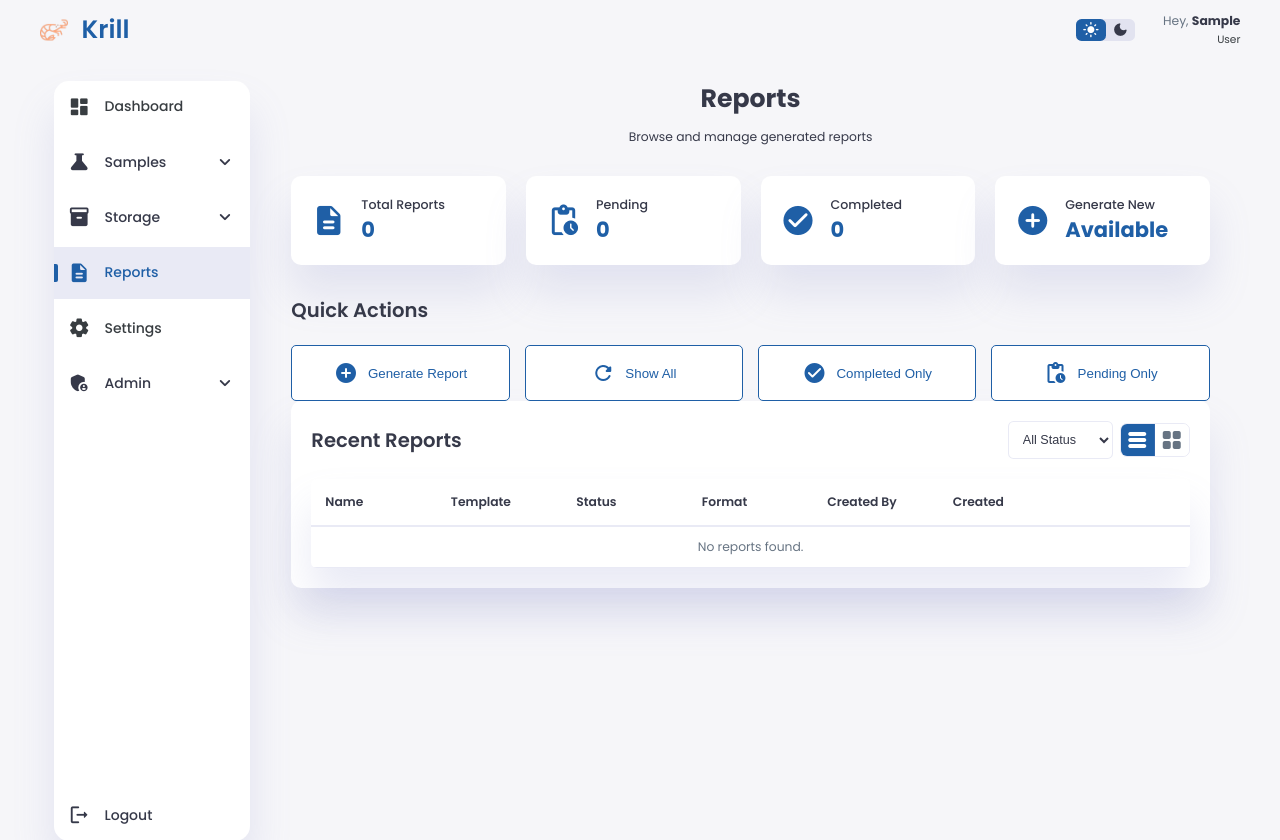
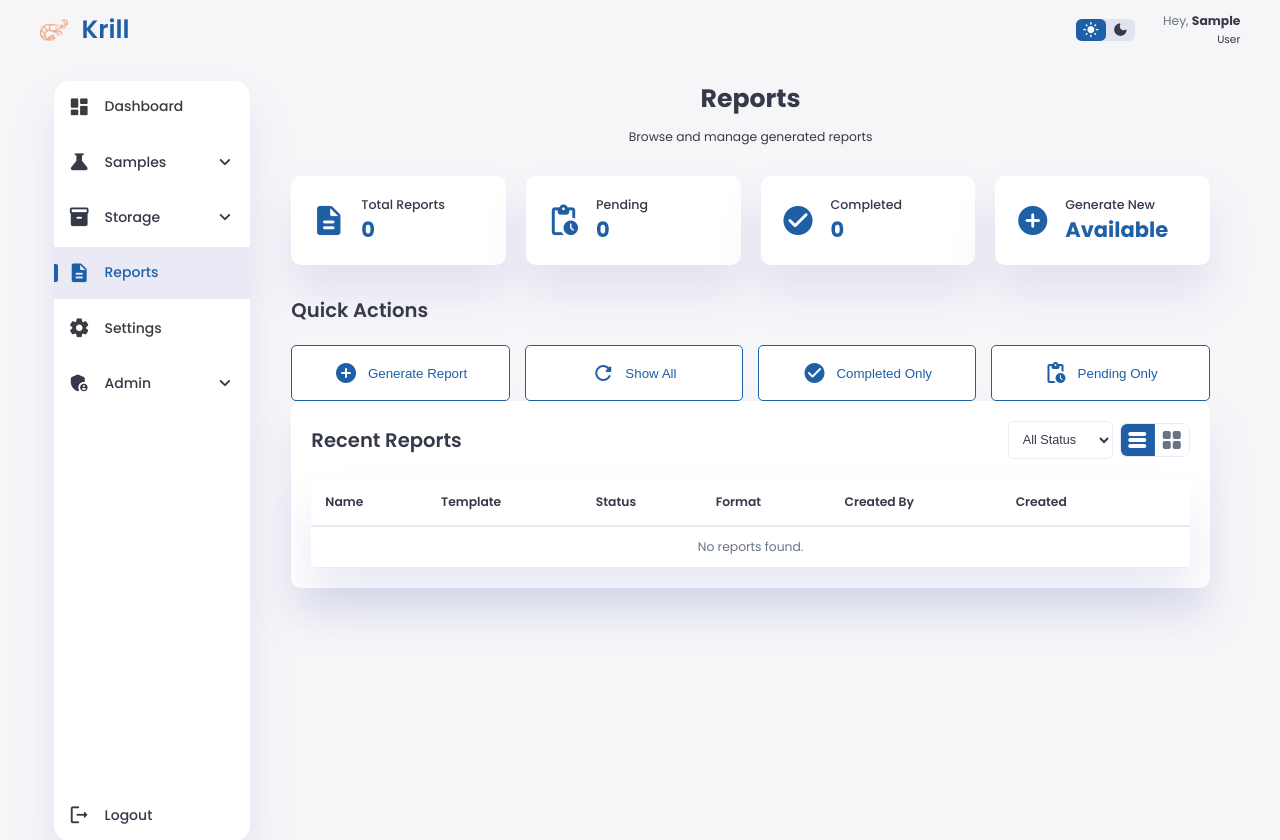
Before and after one commit to olsonjp/krill, a Django app: page /reports/list/ in a window 1280 px wide. Shown: the top 840 px of the page. Run offline with Django 5.2, Linux system fonts and the light colour scheme; the visitor is signed in with stand-in values (Sample User, id 1); data comes from the database, SQL or seed files in the repository; data that the repository does not hold is empty.

Commit message:
feat: cap content width at 1500px (#123) (#138)
* feat: cap content width at 1500px to prevent edge-to-edge stretch (#123)

On wide monitors content was spreading to full viewport width.
max-width: 1500px on .content-wrapper centers the layout.

Closes #123

* fix: prevent table cell text overflow when content is width-capped

table-layout: fixed distributes equal column widths; without cell-level
clipping, long text bleeds into adjacent columns. Add overflow: hidden,
text-overflow: ellipsis, and max-width: 0 to .items-table td so content
clips cleanly. Also add overflow-x: auto to .table-container as a
safety net for any future tables with explicit widths.

* refactor: switch to auto table layout for natural column sizing

table-layout: fixed with equal column distribution caused text overflow
on constrained widths. auto layout sizes columns to content and lets the
container scroll horizontally when needed, so columns expand on wide
screens without clipping on narrow ones.

```diff
--- a/krill/static/krill/style.css
+++ b/krill/static/krill/style.css
@@ -265,6 +265,7 @@ b{
     padding-top: 60px;
     height: calc(100vh - 60px);
     width: 96%;
+    max-width: 1500px;
     margin: 0 auto;
 }
 
@@ -1187,14 +1188,13 @@ main table tbody tr:last-child td{
     box-shadow: var(--box-shadow);
     max-height: 70vh;
     overflow-y: auto;
+    overflow-x: auto;
 }
 
 .items-table {
     width: 100%;
     border-collapse: collapse;
     white-space: nowrap;
-    overflow-x: hidden;
-    table-layout: fixed;
 }
 
 .items-table thead {
```
